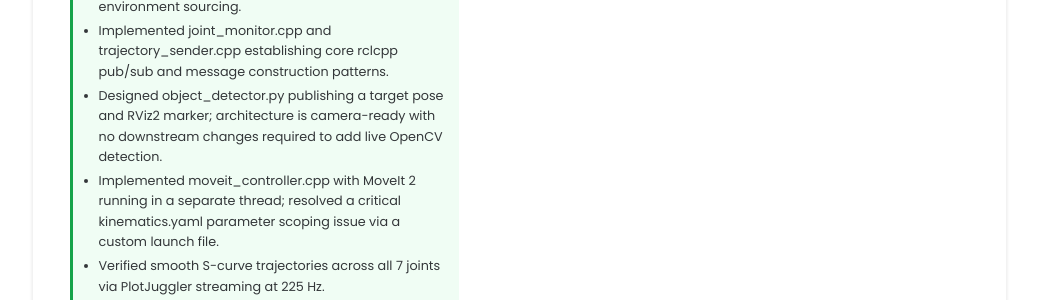
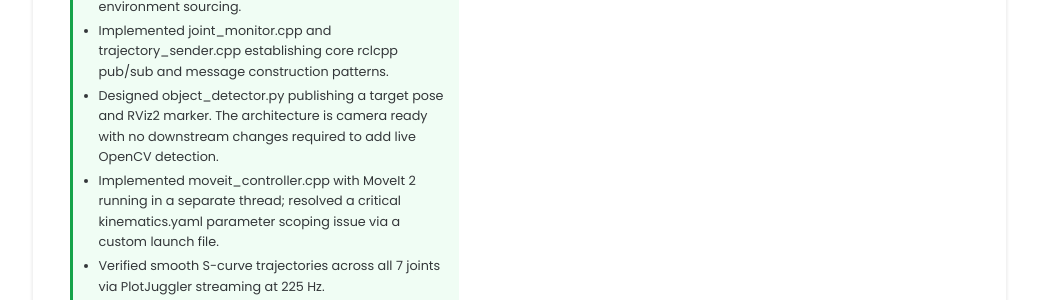
Before and after one commit to ebj17/ebj17.github.io, a Jekyll site: the page built from _projects/ros2-vision-pick-place/index.md, in a window 1280 px wide and 900 px high, scrolled down 881 px. Shown: the part 173-473 px from the top of the window, without its empty margins (121-1159 px from the left). Built offline with Jekyll 4.4.1, drawn with Linux system fonts in a browser that asks for light colours.

Commit message:
Rephrase object_detector outcome bullet in ROS2 project
Co-Authored-By: Claude Sonnet 4.6 <noreply@anthropic.com>

```diff
--- a/_projects/ros2-vision-pick-place/index.md
+++ b/_projects/ros2-vision-pick-place/index.md
@@ -47,7 +47,7 @@ objectives:                    # yellow box — what you set out to do
 outcomes:                      # green box — key results and achievements
   - "Full ROS2 workspace built from scratch including package structure, CMakeLists.txt, colcon build, and environment sourcing."
   - Implemented joint_monitor.cpp and trajectory_sender.cpp establishing core rclcpp pub/sub and message construction patterns.
-  - "Designed object_detector.py publishing a target pose and RViz2 marker; architecture is camera-ready with no downstream changes required to add live OpenCV detection."
+  - "Designed object_detector.py publishing a target pose and RViz2 marker. The architecture is camera ready with no downstream changes required to add live OpenCV detection."
   - "Implemented moveit_controller.cpp with MoveIt 2 running in a separate thread; resolved a critical kinematics.yaml parameter scoping issue via a custom launch file."
   - Verified smooth S-curve trajectories across all 7 joints via PlotJuggler streaming at 225 Hz.
 
```
